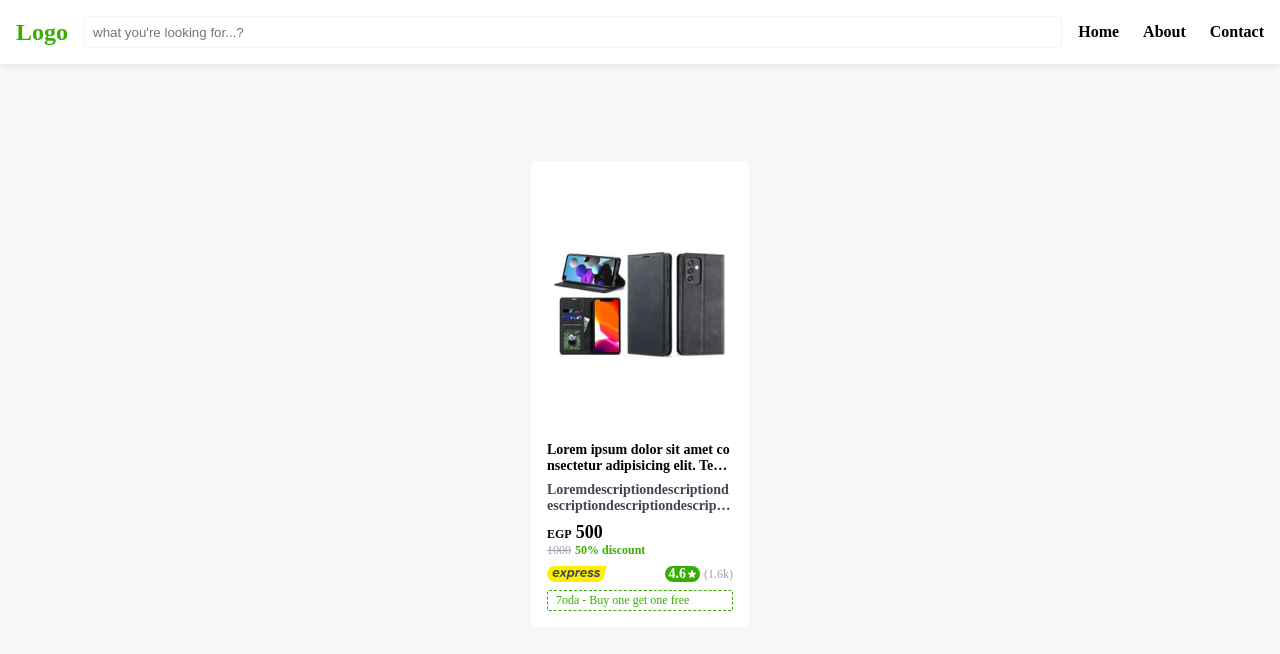
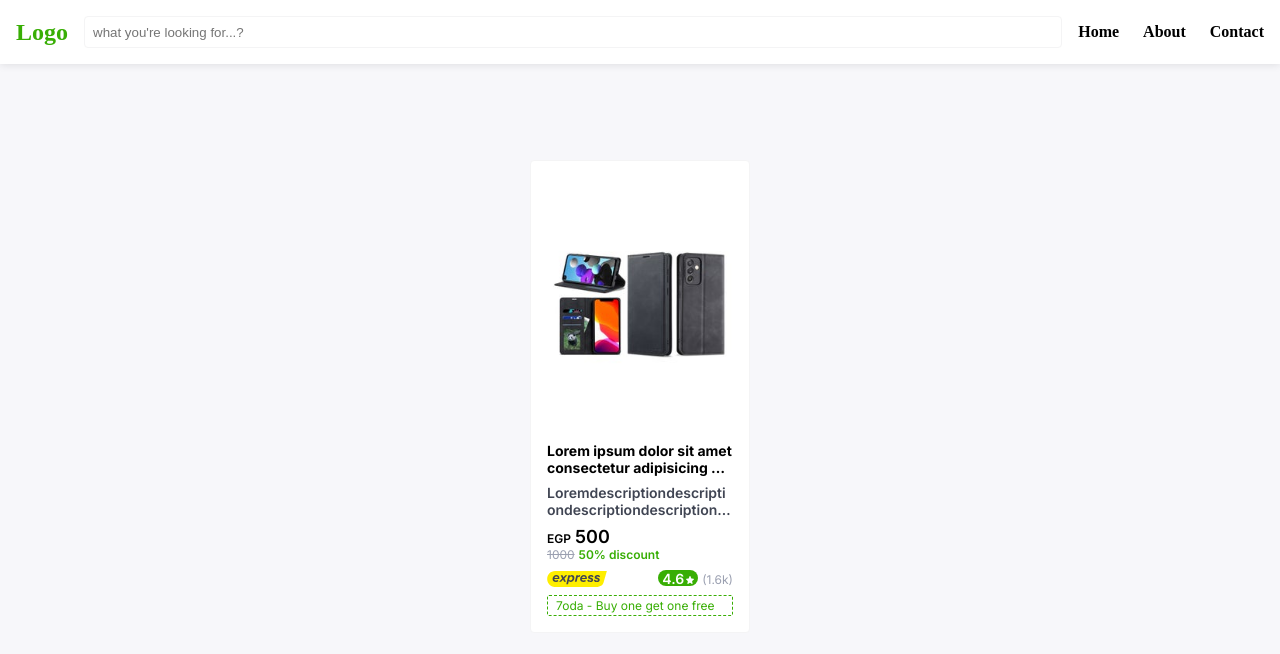
Before and after one commit to iMahmoudEmad/ecommerce-theme, a Next.js app: page / in a window 1280 px wide. Shown: the top 654 px of the page. Built offline with nearby package versions, Linux system fonts and the light colour scheme.

Commit message:
Added Inter font

```diff
--- a/pages/index.tsx
+++ b/pages/index.tsx
@@ -1,10 +1,10 @@
-// import { Inter } from 'next/font/google'
+import { Inter } from 'next/font/google'
 import styles from "@/styles/Home.module.scss";
 import { SiteHead } from "@/components/SiteHead";
 import { Card } from "@/components/card/Card";
 import Navbar from "@/components/navbar/Navbar";
 
-// const inter = Inter({ subsets: ['latin'] })
+const inter = Inter({ subsets: ['latin'] })
 
 export default function Home() {
   return (
@@ -12,7 +12,7 @@ export default function Home() {
       <SiteHead />
       <Navbar />
 
-      <main className={styles.main}>
+      <main className={`${styles.main} ${inter.className}`}>
         <Card />
       </main>
     </>
```
Also changed, not shown: 1 other file (tests, documents, lock files or other folders).
